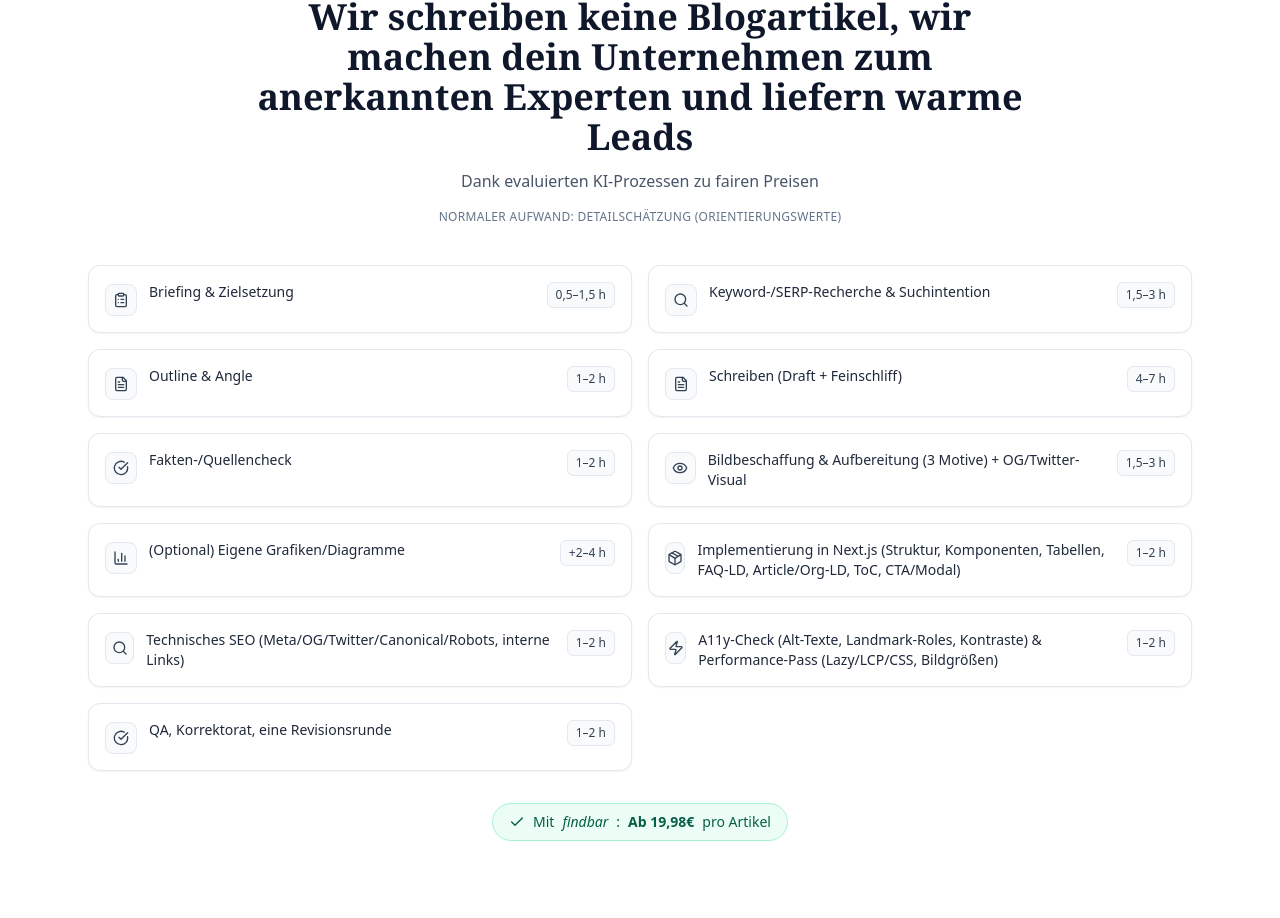
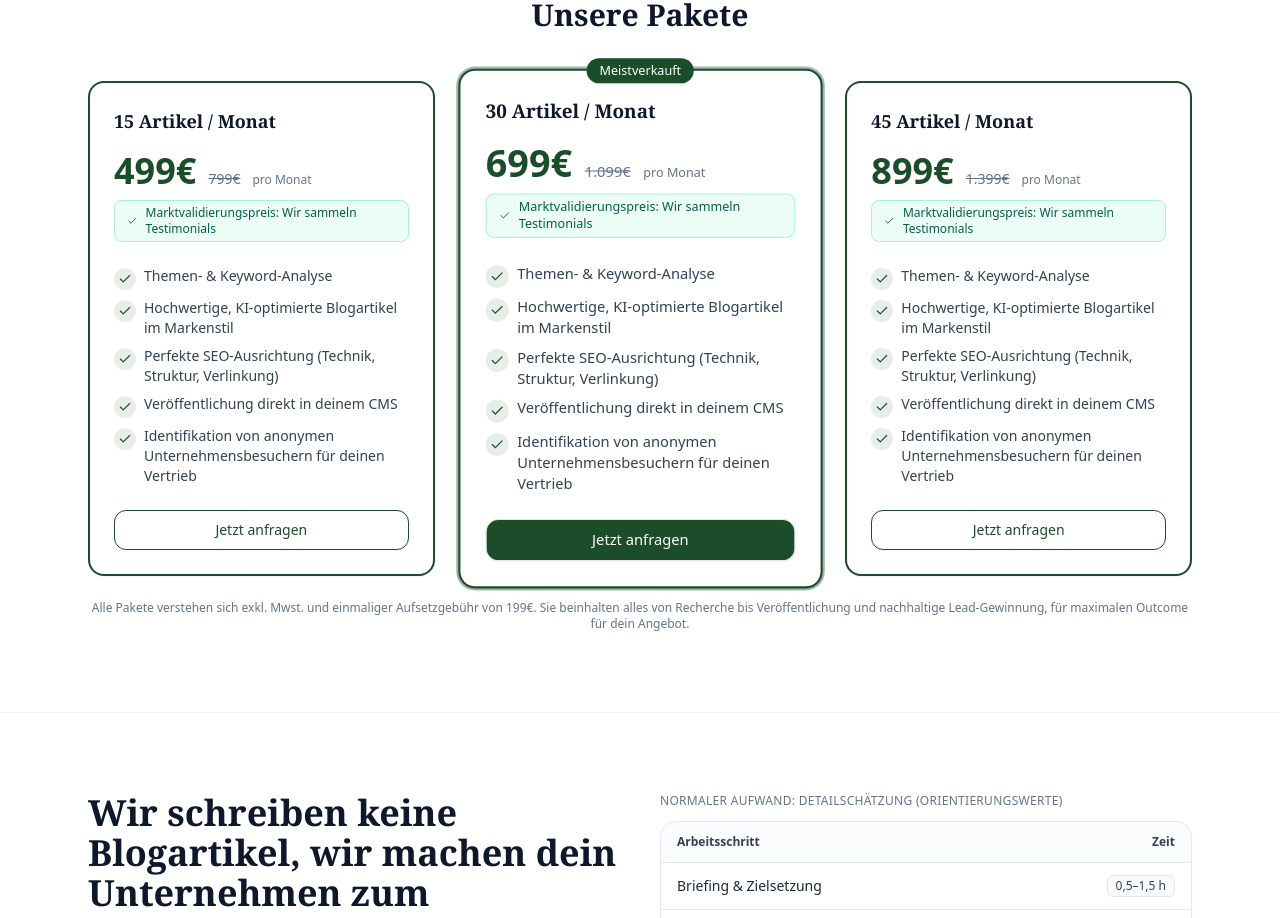
Before and after one commit to lennartnm/findbar_website, a Next.js app: page / in a window 1280 px wide. Shown: the part 5702-6620 px from the top of the page. Built offline with nearby package versions, Linux system fonts and the light colour scheme.

Commit message:
Update page.tsx

```diff
--- a/src/app/page.tsx
+++ b/src/app/page.tsx
@@ -352,63 +352,86 @@ function VisitorRevealSection() {
 
 /* ---------------------- Aufwand / Detailschätzung (unter Pricing) ---------------------- */
 function EffortSection() {
-  const effort: { icon: any; label: string; time: string }[] = [
-    { icon: ClipboardList, label: "Briefing & Zielsetzung", time: "0,5–1,5 h" },
-    { icon: Search, label: "Keyword-/SERP-Recherche & Suchintention", time: "1,5–3 h" },
-    { icon: FileText, label: "Outline & Angle", time: "1–2 h" },
-    { icon: FileText, label: "Schreiben (Draft + Feinschliff)", time: "4–7 h" },
-    { icon: CheckCircle, label: "Fakten-/Quellencheck", time: "1–2 h" },
-    { icon: Eye, label: "Bildbeschaffung & Aufbereitung (3 Motive) + OG/Twitter-Visual", time: "1,5–3 h" },
-    { icon: BarChart3, label: "(Optional) Eigene Grafiken/Diagramme", time: "+2–4 h" },
-    { icon: Package, label: "Implementierung in Next.js (Struktur, Komponenten, Tabellen, FAQ-LD, Article/Org-LD, ToC, CTA/Modal)", time: "1–2 h" },
-    { icon: Search, label: "Technisches SEO (Meta/OG/Twitter/Canonical/Robots, interne Links)", time: "1–2 h" },
-    { icon: Zap, label: "A11y-Check (Alt-Texte, Landmark-Roles, Kontraste) & Performance-Pass (Lazy/LCP/CSS, Bildgrößen)", time: "1–2 h" },
-    { icon: CheckCircle, label: "QA, Korrektorat, eine Revisionsrunde", time: "1–2 h" },
+  const rows: { label: string; time: string }[] = [
+    { label: "Briefing & Zielsetzung", time: "0,5–1,5 h" },
+    { label: "Keyword-/SERP-Recherche & Suchintention", time: "1,5–3 h" },
+    { label: "Outline & Angle", time: "1–2 h" },
+    { label: "Schreiben (Draft + Feinschliff)", time: "4–7 h" },
+    { label: "Fakten-/Quellencheck", time: "1–2 h" },
+    { label: "Bildbeschaffung & Aufbereitung (3 Motive) + OG/Twitter-Visual", time: "1,5–3 h" },
+    { label: "(Optional) Eigene Grafiken/Diagramme", time: "+2–4 h" },
+    { label: "Implementierung in Next.js (Struktur, Komponenten, Tabellen, FAQ-LD, Article/Org-LD, ToC, CTA/Modal)", time: "1–2 h" },
+    { label: "Technisches SEO (Meta/OG/Twitter/Canonical/Robots, interne Links)", time: "1–2 h" },
+    { label: "A11y-Check (Alt-Texte, Landmark-Roles, Kontraste) & Performance-Pass (Lazy/LCP/CSS, Bildgrößen)", time: "1–2 h" },
+    { label: "QA, Korrektorat, eine Revisionsrunde", time: "1–2 h" },
   ];
 
   return (
     <section id="aufwand" className="border-t border-slate-100 bg-white py-20">
       <div className={containerClass}>
-        <div className="mx-auto max-w-3xl text-center">
-          <h2 className={`text-3xl md:text-4xl font-semibold ${serifClass}`}>
-            Wir schreiben keine Blogartikel, wir machen dein Unternehmen zum anerkannten Experten und liefern warme Leads
+        <div className="grid items-start gap-10 md:grid-cols-2">
+          {/* Linke Spalte: Claim & Subheadline */}
+          <div className="mx-auto max-w-xl">
+            <h2 className={`text-3xl md:text-4xl font-semibold leading-tight ${serifClass}`}>
+              Wir schreiben keine Blogartikel, wir machen dein Unternehmen zum anerkannten Experten
+              und liefern warme Leads
             </h2>
-          <p className="mt-3 text-slate-600">Dank evaluierten KI-Prozessen zu fairen Preisen</p>
-          <p className="mt-4 text-xs uppercase tracking-wide text-slate-500">
-            Normaler Aufwand: <span className="font-medium">Detailschätzung (Orientierungswerte)</span>
+            <p className="mt-3 text-slate-600">
+              Dank evaluierten KI-Prozessen zu fairen Preisen
+            </p>
+
+            <div
+              className="mt-6 inline-flex items-center rounded-xl border px-4 py-2 text-sm font-medium shadow-sm"
+              style={{ borderColor: "#A7F3D0", background: "rgba(16,185,129,0.08)", color: "#065F46" }}
+            >
+              Mit <span className="mx-1 italic">findbar</span>: <span className="ml-1 font-bold">Ab 19,98€</span> pro Artikel
+            </div>
+
+            <p className="mt-6 text-sm text-slate-600">
+              Unsere Inhalte verbinden messbare Sichtbarkeit mit echter Vertrauensbildung – und machen
+              aus anonymen Besuchern qualifizierte Firmen-Leads.
             </p>
           </div>
 
-        <ul className="mt-10 grid grid-cols-1 gap-4 md:grid-cols-2">
-          {effort.map(({ icon: Icon, label, time }, i) => (
-            <li
+          {/* Rechte Spalte: Tabellarische Übersicht */}
+          <div className="mx-auto w-full max-w-xl">
+            <div className="mb-3 text-xs uppercase tracking-wide text-slate-500">
+              Normaler Aufwand: <span className="font-medium">Detailschätzung (Orientierungswerte)</span>
+            </div>
+
+            <div className="overflow-hidden rounded-2xl border border-slate-200 bg-white shadow-sm">
+              {/* Header-Zeile */}
+              <div className="grid grid-cols-[1fr_auto] items-center border-b border-slate-200 bg-slate-50/60 px-4 py-3 text-xs font-semibold text-slate-700">
+                <span>Arbeitsschritt</span>
+                <span>Zeit</span>
+              </div>
+
+              {/* Rows */}
+              <div className="divide-y divide-slate-200">
+                {rows.map((r, i) => (
+                  <div
                     key={i}
-              className="flex items-start justify-between gap-4 rounded-xl border border-slate-200 bg-white p-4 shadow-sm"
+                    className="grid grid-cols-[1fr_auto] items-center px-4 py-3 text-sm transition-colors hover:bg-slate-50"
                   >
-              <div className="flex items-start gap-3">
-                <div className="mt-0.5 inline-flex h-8 w-8 items-center justify-center rounded-lg border border-slate-200 bg-slate-50">
-                  <Icon className="h-4 w-4 text-slate-700" />
+                    <span className="pr-4 text-slate-800">{r.label}</span>
+                    <span className="rounded-md border border-slate-200 bg-slate-50 px-2 py-0.5 text-xs text-slate-700">
+                      {r.time}
+                    </span>
                   </div>
-                <span className="text-sm text-slate-800">{label}</span>
+                ))}
               </div>
-              <span className="shrink-0 rounded-md border border-slate-200 bg-slate-50 px-2 py-1 text-xs text-slate-700">
-                {time}
-              </span>
-            </li>
-          ))}
-        </ul>
+            </div>
 
-        <div className="mt-8 flex justify-center">
-          <span className="inline-flex items-center gap-2 rounded-full border border-emerald-200 bg-emerald-50 px-4 py-2 text-sm font-medium text-emerald-800">
-            <Check className="h-4 w-4" />
-            Mit <span className="italic">findbar</span>:
-            <span className="font-bold"> Ab 19,98€</span> pro Artikel
-          </span>
+            <p className="mt-3 text-xs text-slate-500">
+              Hinweis: Die Werte dienen als Orientierung und können je nach Komplexität/Branche leicht variieren.
+            </p>
+          </div>
         </div>
       </div>
     </section>
   );
 }
+
 
 
 
@@ -1362,9 +1385,10 @@ export default function FindbarPage() {
       {/* 8. Mehr Leads / Mehr Sichtbarkeit */}
       <LeadsMarquee />
       {/* 9. Pricing */}
+
+      <PreiseSection onOpenCalendly={() => setCalOpen(true)} />
          {/* 9a. Aufwand / Detailschätzung */}
 <EffortSection />
-      <PreiseSection onOpenCalendly={() => setCalOpen(true)} />
       {/* 10. Ablauf */}
       <AblaufSection />
       {/* 11. FAQ */}
```
Lines whose indentation alone changed are shown as unchanged.
